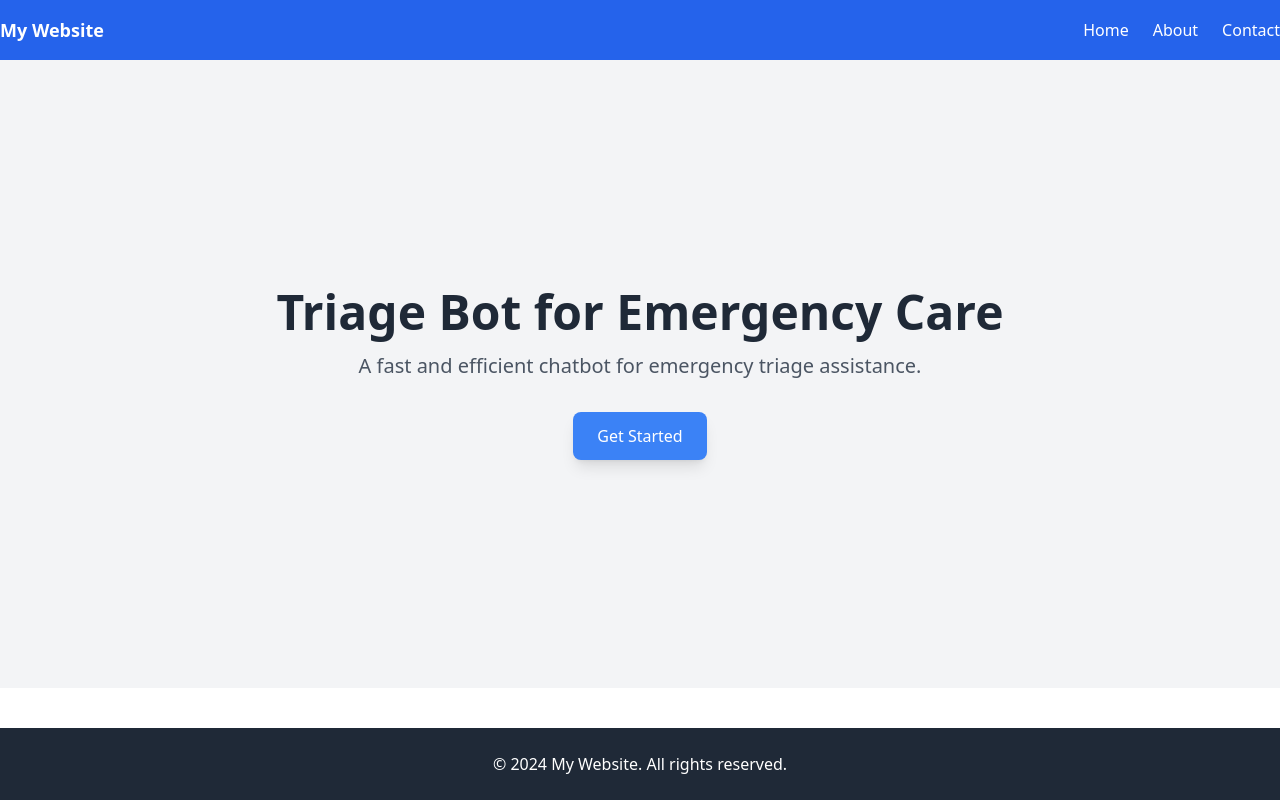
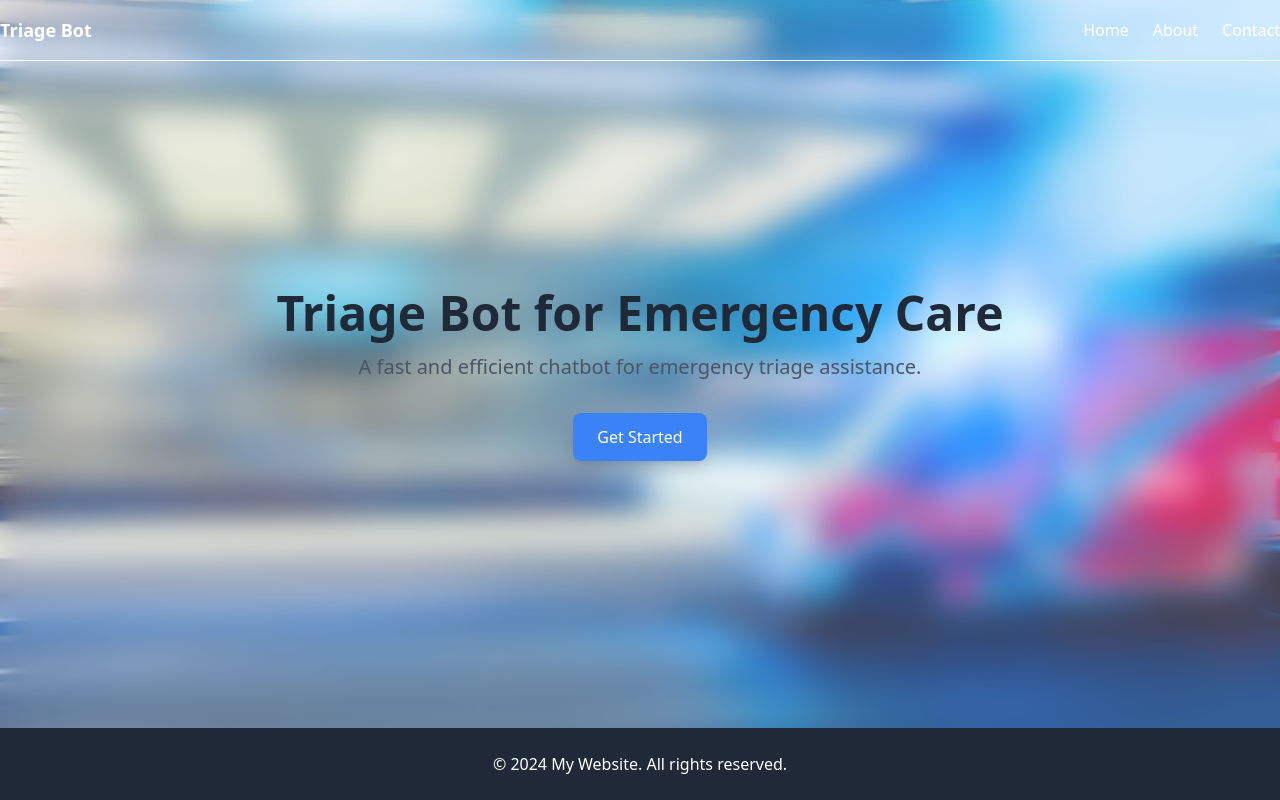
Before and after one commit to samacohen/Investigation, a React (Create React App) app in the folder frontend/: page / in a window 1280 px wide. Built offline with nearby package versions, Linux system fonts and the light colour scheme.

Commit message:
added backgroun dblur

```diff
--- a/frontend/src/components/ChatDisplay.jsx
+++ b/frontend/src/components/ChatDisplay.jsx
@@ -4,7 +4,7 @@ import React from 'react';
 
 const ChatDisplay = ({ messages }) => {
   return (
-    <div className="space-y-4">
+    <div className="space-y-4 bg-white bg-opacity-20 backdrop-blur-lg rounded-lg p-4">
       {messages.map((message, index) => (
         <div key={index} className={`p-4 rounded-lg ${message.isUser ? 'bg-blue-100' : 'bg-gray-200'}`}>
           {message.text}
--- a/frontend/src/components/ChatInput.jsx
+++ b/frontend/src/components/ChatInput.jsx
@@ -20,9 +20,12 @@ const ChatInput = ({ addMessage }) => {
         value={input}
         onChange={(e) => setInput(e.target.value)}
         placeholder="Type your message..."
-        className="flex-1 p-2 border border-gray-400 rounded-l-lg"
+        className="flex-1 p-2 border border-gray-400 rounded-l-lg bg-white bg-opacity-50 text-gray-800 placeholder-gray-500"
       />
-      <button type="submit" className="bg-blue-500 text-white px-4 py-2 rounded-r-lg hover:bg-blue-600">
+      <button
+        type="submit"
+        className="bg-blue-500 bg-opacity-50 text-white px-4 py-2 rounded-r-lg hover:bg-blue-600 hover:bg-opacity-75 transition duration-300"
+      >
         Send
       </button>
     </form>
--- a/frontend/src/components/Header.jsx
+++ b/frontend/src/components/Header.jsx
@@ -4,13 +4,13 @@ import React from 'react';
 
 const Header = () => {
   return (
-    <header className="bg-blue-600 text-white py-4">
+    <header className="bg-transparent border-b border-white py-4">
       <nav className="container mx-auto flex justify-between items-center">
-        <div className="text-lg font-bold">My Website</div>
+        <div className="text-lg font-bold text-white">Triage Bot</div>
         <ul className="flex space-x-6">
-          <li><a href="/" className="hover:underline">Home</a></li>
-          <li><a href="/about" className="hover:underline">About</a></li>
-          <li><a href="/contact" className="hover:underline">Contact</a></li>
+          <li><a href="/" className="text-white hover:underline">Home</a></li>
+          <li><a href="/about" className="text-white hover:underline">About</a></li>
+          <li><a href="/contact" className="text-white hover:underline">Contact</a></li>
         </ul>
       </nav>
     </header>
--- a/frontend/src/components/ModelSelection.jsx
+++ b/frontend/src/components/ModelSelection.jsx
@@ -16,12 +16,12 @@ const ModelSelection = ({ selectedModels, setSelectedModels }) => {
   };
 
   return (
-    <div>
-      <h2 className="text-lg font-bold mb-4">Model Selection</h2>
+    <div className="bg-white bg-opacity-20 backdrop-blur-lg p-4 rounded-lg">
+      <h2 className="text-lg font-bold mb-4 text-black">Model Selection</h2>
       <div className="space-y-4">
         {models.map((model, index) => (
           <div key={index} className="flex items-center justify-between">
-            <span>{model}</span>
+            <span className="text-black">{model}</span>
             <label className="switch">
               <input
                 type="checkbox"
--- /dev/null
+++ b/frontend/src/pages/DashboardPage.jsx
@@ -0,0 +1,66 @@
+// src/pages/DashboardPage.jsx
+
+import React, { useState } from 'react';
+import ModelSelection from '../components/ModelSelection';
+import ChatInput from '../components/ChatInput';
+import ChatDisplay from '../components/ChatDisplay';
+import Header from '../components/Header';
+import backgroundImage from '../assets/background.png'; // Import background image
+
+const DashboardPage = () => {
+  const [messages, setMessages] = useState([]);
+  const [selectedModels, setSelectedModels] = useState([]);
+
+  const addMessage = (message) => {
+    const responses = selectedModels.map((model) => ({
+      text: `${model} response: ${message.text}`,
+      isUser: false,
+      model: model,
+    }));
+    setMessages([...messages, { text: message.text, isUser: true }, ...responses]);
+  };
+
+  return (
+    <div
+      className="relative flex flex-col min-h-screen"
+      style={{
+        backgroundImage: `url(${backgroundImage})`,
+        backgroundSize: 'cover',
+        backgroundPosition: 'center',
+      }}
+    >
+      {/* Background blur overlay */}
+      <div className="absolute inset-0 bg-white bg-opacity-20 backdrop-blur-lg"></div>
+
+      {/* Page content */}
+      <div className="relative z-10 flex flex-col min-h-screen">
+        <Header />
+        <div className="flex h-full flex-grow p-4">
+          {/* Left 1/6 Model Selection */}
+          <div className="w-1/6 p-4 bg-white bg-opacity-20 backdrop-blur-lg rounded-lg">
+            <ModelSelection selectedModels={selectedModels} setSelectedModels={setSelectedModels} />
+          </div>
+
+          {/* Right 5/6 - Chatbot Interface */}
+          <div className="flex-1 flex flex-col ml-4 bg-white bg-opacity-20 backdrop-blur-lg rounded-lg p-4">
+            {/* Chat Display */}
+            <div className="flex-1 overflow-y-auto p-4 bg-white bg-opacity-20 backdrop-blur-lg rounded-lg">
+              <ChatDisplay messages={messages} />
+            </div>
+
+            {/* Chat Input */}
+            <div className="p-4 bg-white bg-opacity-20 backdrop-blur-lg rounded-lg">
+              {selectedModels.length > 0 ? (
+                <ChatInput addMessage={addMessage} />
+              ) : (
+                <p className="text-center text-gray-600">Please select at least one model to chat with.</p>
+              )}
+            </div>
+          </div>
+        </div>
+      </div>
+    </div>
+  );
+};
+
+export default DashboardPage;
--- a/frontend/src/pages/LandingPage.jsx
+++ b/frontend/src/pages/LandingPage.jsx
@@ -1,21 +1,38 @@
 // src/pages/LandingPage.jsx
 
 import React from 'react';
+import { Link } from 'react-router-dom';
 import Header from '../components/Header';
 import Footer from '../components/Footer';
+import backgroundImage from '../assets/background.png'; // Import your background image
 
 const LandingPage = () => {
   return (
-    <div className="flex flex-col min-h-screen">
+    <div
+      className="relative flex flex-col min-h-screen"
+      style={{
+        backgroundImage: `url(${backgroundImage})`,
+        backgroundSize: 'cover',
+        backgroundPosition: 'center',
+      }}
+    >
+      {/* Background blur overlay */}
+      <div className="absolute inset-0 bg-white bg-opacity-20 backdrop-blur-lg"></div>
+
+      {/* Page content */}
+      <div className="relative z-10 flex flex-col min-h-screen">
         <Header />
-      <main className="flex-grow bg-gray-100 flex flex-col justify-center items-center">
+        <main className="flex-grow flex flex-col justify-center items-center">
           <h1 className="text-5xl font-bold mb-4 text-gray-800">Triage Bot for Emergency Care</h1>
           <p className="text-xl text-gray-600">A fast and efficient chatbot for emergency triage assistance.</p>
+          <Link to="/dashboard">
             <button className="mt-8 px-6 py-3 bg-blue-500 text-white rounded-lg shadow-lg hover:bg-blue-600">
               Get Started
             </button>
+          </Link>
         </main>
         <Footer />
+      </div>
     </div>
   );
 };
```
Also changed, not shown: frontend/src/assets/background.png (added). Lines whose indentation alone changed are shown as unchanged.
